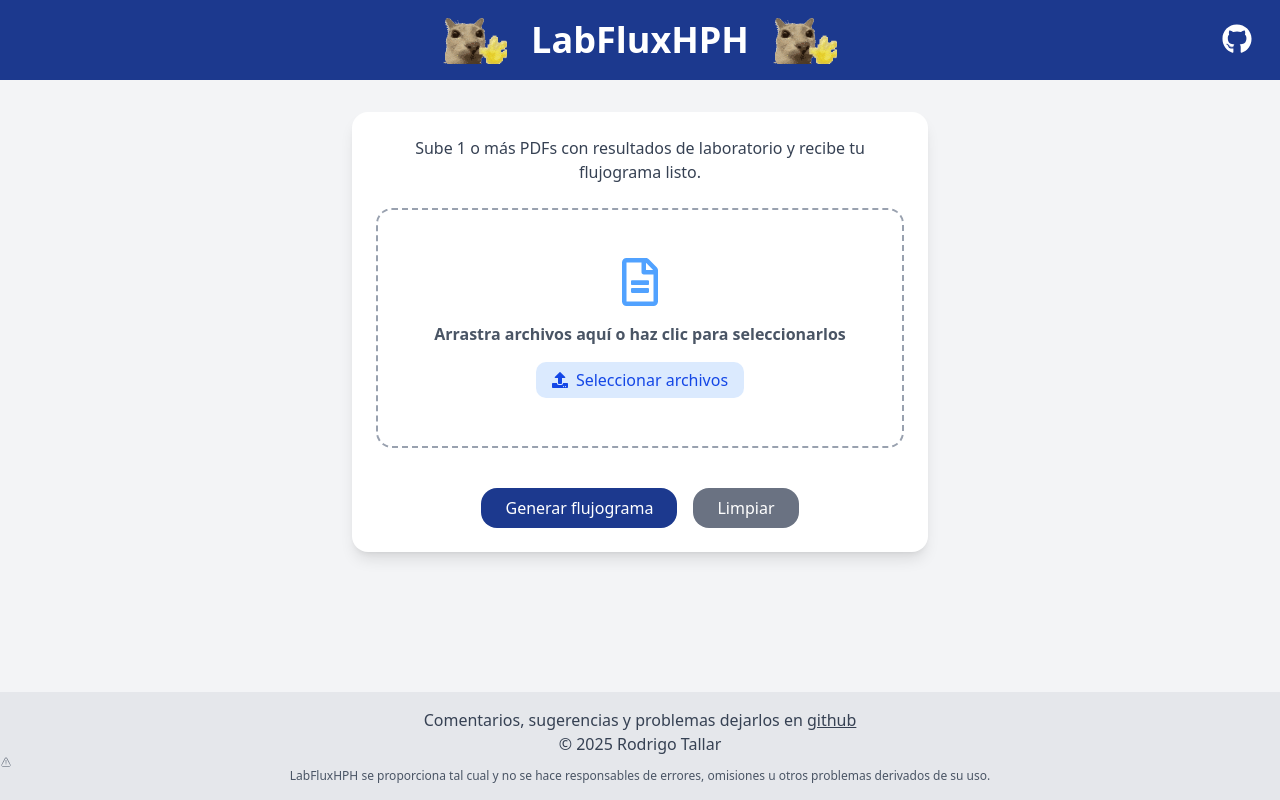
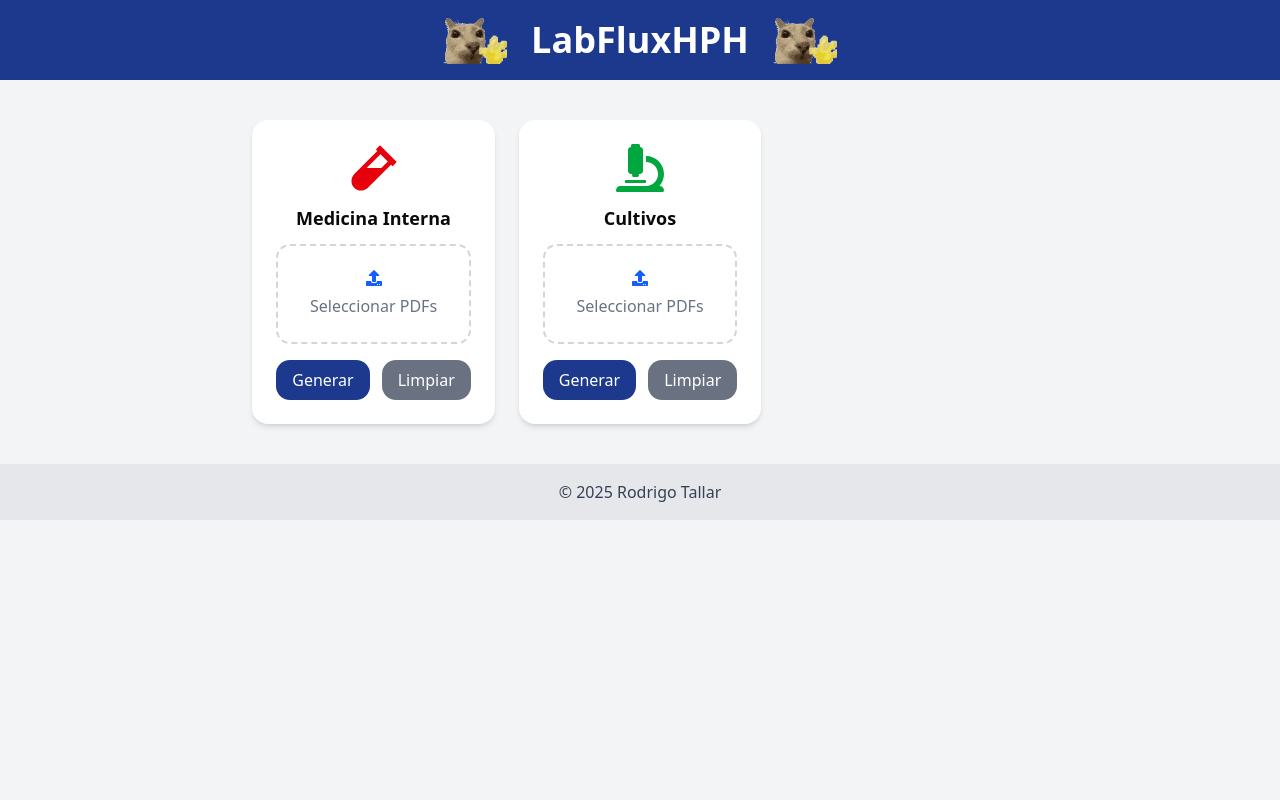
Before and after one commit to rtallarr/LabFluxHPH, a Next.js app: page / in a window 1280 px wide. Built offline with nearby package versions, Linux system fonts and the light colour scheme.

Commit message:
feat: create cards for different exam types

```diff
--- a/app/page.tsx
+++ b/app/page.tsx
@@ -1,190 +1,151 @@
 "use client";
 
-import { useState, useRef } from "react";
-import { FaGithub, FaRegFileAlt , FaUpload } from "react-icons/fa";
-import { CiWarning } from "react-icons/ci";
+import React, { useState, useRef, JSX } from "react";
+import { FaUpload, FaFlask, FaMicroscope, FaVial } from "react-icons/fa";
 import { toast, Toaster } from "sonner";
 import Image from "next/image";
 
+type ExamType = "Medicina Interna" | "Cultivos";
+
 export default function HomePage() {
-  const [files, setFiles] = useState<File[]>([]);
+  const [files, setFiles] = useState<Record<ExamType, File[]>>({
+    "Medicina Interna": [],
+    "Cultivos": [],
+  });
   const [loading, setLoading] = useState(false);
 
-  const fileInputRef = useRef<HTMLInputElement | null>(null);
-
-  const addFiles = (newFiles: FileList | null) => {
-    if (!newFiles) return;
-    const valid = Array.from(newFiles).filter(
-      (f) => /\.pdf$/i.test(f.name)
-    );
-
-    if (files.length + valid.length > 16) {
-      toast.warning("El numero máximo de archivos a subir es 16.");
-      return;
-    }
-
-    setFiles((prev) => [...prev, ...valid]);
+  const fileInputRefs: Record<ExamType, React.RefObject<HTMLInputElement | null>> = {
+    "Medicina Interna": useRef<HTMLInputElement>(null),
+    "Cultivos": useRef<HTMLInputElement>(null),
   };
 
-  const removeFile = (idx: number) => {
-    setFiles((prev) => prev.filter((_, i) => i !== idx));
+  const handleAddFiles = (type: ExamType, fileList: FileList | null) => {
+    if (!fileList) return;
+    const valid = Array.from(fileList).filter(f => /\.pdf$/i.test(f.name));
+    setFiles(prev => ({ ...prev, [type]: [...prev[type], ...valid] }));
   };
 
-  const clearAll = () => {
-    setFiles([]);
+  const handleClear = (type: ExamType) => {
+    setFiles(prev => ({ ...prev, [type]: [] }));
   };
 
-  const handleGenerate = async () => {
-    if (!files.length) {
-      toast.warning("Selecciona al menos un archivo.");
+  const handleGenerate = async (type: ExamType) => {
+    const selectedFiles = files[type];
+    if (!selectedFiles.length) {
+      toast.warning(`Selecciona archivos para ${type}`);
       return;
     }
 
     setLoading(true);
-
     const formData = new FormData();
-    files.forEach((f) => formData.append("files", f));
+    selectedFiles.forEach(f => formData.append("files", f));
 
     try {
-      const res = await fetch("/api/generate", {
-        method: "POST",
-        body: formData,
-      });
-
+      const res = await fetch("/api/generate", { method: "POST", body: formData });
       if (!res.ok) throw new Error("Server error");
 
       const blob = await res.blob();
       const url = URL.createObjectURL(blob);
-
       const a = document.createElement("a");
       a.href = url;
-      a.download = "LabFluxHPH.docx";
+      a.download = `${type.replace(/\s+/g, "_")}_Flujograma.docx`;
       a.click();
       URL.revokeObjectURL(url);
-
-      toast.success("Flujograma generado. Revisa tu descarga.");
+      toast.success(`${type}: Flujograma generado`);
     } catch {
-      toast.error("Error al generar el flujograma.");
+      toast.error(`Error al generar el flujograma de ${type}`);
     } finally {
       setLoading(false);
     }
   };
 
+  const icons: Record<ExamType, JSX.Element> = {
+    "Medicina Interna": <FaVial className="text-red-600 text-5xl" />,
+    "Cultivos": <FaMicroscope className="text-green-600 text-5xl" />,
+  };
+
   return (
     <main className="bg-gray-100 min-h-screen flex flex-col">
       {/* Header */}
-      <header className="bg-blue-900 text-white py-4 flex items-center justify-center gap-6">
+      <header className="bg-blue-900 text-white py-4 flex items-center justify-center gap-6 relative">
         <Image src="/gatosaludando.gif" alt="" width={64} height={64} unoptimized />
         <h1 className="text-4xl font-bold">LabFluxHPH</h1>
         <Image src="/gatosaludando.gif" alt="" width={64} height={64} unoptimized />
-        <a
-          href="https://github.com/rtallarr/LabFluxHPH"
-          target="_blank"
-          rel="noopener noreferrer"
-          className="absolute right-7 top-6 text-white text-2xl hover:text-gray-300"
-        >
-          <FaGithub size={30} />
-        </a>
       </header>
 
-      {/* Main Card */}
-      <div className="max-w-xl mx-auto mt-8 mb-8 p-6 bg-white rounded-2xl shadow-lg transition-all">
-        <p className="text-gray-700 text-center mb-6">
-          Sube 1 o más PDFs con resultados de laboratorio y recibe tu flujograma listo.
-        </p>
+      {/* Grid of Exam Cards */}
+      <section className="max-w-6xl mx-auto mt-10 grid grid-cols-1 sm:grid-cols-2 lg:grid-cols-3 gap-6 px-4">
+        {Object.keys(files).map((type) => {
+          const examType = type as ExamType;
+          return (
+            <div
+              key={examType}
+              className="bg-white rounded-2xl shadow-md p-6 flex flex-col items-center text-center"
+            >
+              <div className="mb-3">{icons[examType]}</div>
+              <h2 className="text-lg font-semibold mb-3">{examType}</h2>
 
-        {/* Hidden input */}
               <input
-          ref={fileInputRef}
-          id="fileInput"
+                ref={fileInputRefs[examType]}
                 type="file"
                 multiple
                 accept=".pdf"
                 className="hidden"
                 onChange={(e) => {
-            addFiles(e.target.files);
+                  handleAddFiles(examType, e.target.files);
                   e.target.value = "";
                 }}
               />
 
-        {/* Dropzone */}
               <div
-          className="border-2 border-dashed border-gray-400 rounded-2xl p-12 text-center cursor-pointer hover:border-blue-600 transition-all duration-300"
-          onClick={() => fileInputRef.current?.click()}
-          onDragOver={(e) => {
-            e.preventDefault();
-          }}
-          onDrop={(e) => {
-            e.preventDefault();
-            addFiles(e.dataTransfer.files);
-          }}
+                className="border-2 border-dashed border-gray-300 rounded-xl p-6 w-full cursor-pointer hover:border-blue-500 transition"
+                onClick={() => fileInputRefs[examType].current?.click()}
               >
-          <div className="flex justify-center items-center text-blue-400 text-5xl mb-4">
-            <FaRegFileAlt  />
-          </div>
-          <div className="text-gray-600 font-semibold">
-            Arrastra archivos aquí o haz clic para seleccionarlos
-          </div>
-          <button
-            type="button"
-            className="mt-4 inline-flex items-center px-4 py-1.5 rounded-lg bg-blue-100 text-blue-700 hover:bg-blue-200 transition gap-2"
-            onClick={(e) => {
-              e.stopPropagation();
-              fileInputRef.current?.click();
-            }}
-          >
-            <FaUpload />
-            Seleccionar archivos
-          </button>
+                <p className="text-gray-500 flex flex-col items-center gap-2">
+                  <FaUpload className="text-blue-600" /> Seleccionar PDFs
+                </p>
               </div>
 
               {/* File list */}
-        <div className="mt-4 flex flex-wrap gap-2">
-          {files.map((file, idx) => (
-            <div
-              key={idx}
-              className="bg-blue-100 text-blue-800 px-3 py-1 rounded-full text-sm flex items-center gap-2"
-            >
-              {file.name} · {(file.size / 1024).toFixed(0)} KB
-              <button
-                onClick={() => removeFile(idx)}
-                className="ml-1 text-red-600 hover:text-red-800"
-              >
-                ✕
-              </button>
+              {files[examType].length > 0 && (
+                <div className="mt-3 w-full space-y-1 text-sm text-gray-700">
+                  {files[examType].map((f, idx) => (
+                    <div key={idx} className="flex justify-between bg-blue-50 px-3 py-1 rounded-lg">
+                      <span>{f.name}</span>
+                      <span className="text-gray-500">{(f.size / 1024).toFixed(0)} KB</span>
                     </div>
                   ))}
                 </div>
-
-        <div className="mt-6 text-center space-y-3">
-          {loading && (
-            <Image src="/loading.gif" alt="Cargando..." width={32} height={32} unoptimized />
               )}
 
               {/* Buttons */}
-          <div className="flex justify-center space-x-4">
+              <div className="mt-4 flex justify-center gap-3">
                 <button
-              onClick={handleGenerate}
+                  onClick={() => handleGenerate(examType)}
                   disabled={loading}
-              className="bg-blue-900 text-white px-6 py-2 rounded-2xl font-medium hover:bg-blue-800 transition-all duration-200 disabled:opacity-60 disabled:cursor-not-allowed"
+                  className="bg-blue-900 text-white px-4 py-2 rounded-xl hover:bg-blue-800 transition disabled:opacity-60"
                 >
-              Generar flujograma
+                  Generar
                 </button>
                 <button
-              onClick={clearAll}
-              className="bg-gray-500 text-white px-6 py-2 rounded-2xl font-medium hover:bg-gray-400 transition-all duration-200"
+                  onClick={() => handleClear(examType)}
+                  className="bg-gray-500 text-white px-4 py-2 rounded-xl hover:bg-gray-400 transition"
                 >
                   Limpiar
                 </button>
               </div>
             </div>
-      </div>
+          );
+        })}
+      </section>
 
-      <footer className="bg-gray-200 text-gray-700 py-4 mt-8 text-center mt-auto">
-        <p>Comentarios, sugerencias y problemas dejarlos en <a href="https://github.com/rtallarr/LabFluxHPH/issues" className="underline hover:text-purple-600">github</a></p>
-        <p>&copy; {new Date().getFullYear()} <a href="https://www.tallar.cl" className="hover:text-purple-600">Rodrigo Tallar</a></p>
-        <p className="text-xs text-gray-600">
-          <CiWarning /> LabFluxHPH se proporciona tal cual y no se hace responsables de errores, omisiones u otros problemas derivados de su uso.
+      {/* Footer */}
+      <footer className="bg-gray-200 text-gray-700 py-4 text-center mt-10">
+        <p>
+          &copy; {new Date().getFullYear()}{" "}
+          <a href="https://www.tallar.cl" className="hover:text-purple-600">
+            Rodrigo Tallar
+          </a>
         </p>
       </footer>
 
```
Lines whose indentation alone changed are shown as unchanged.
